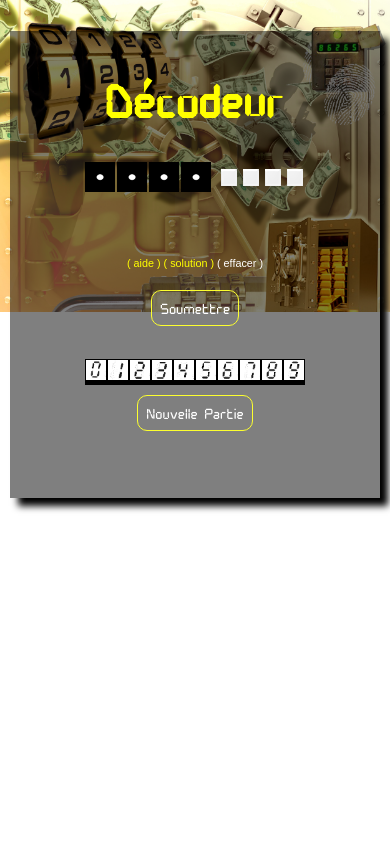
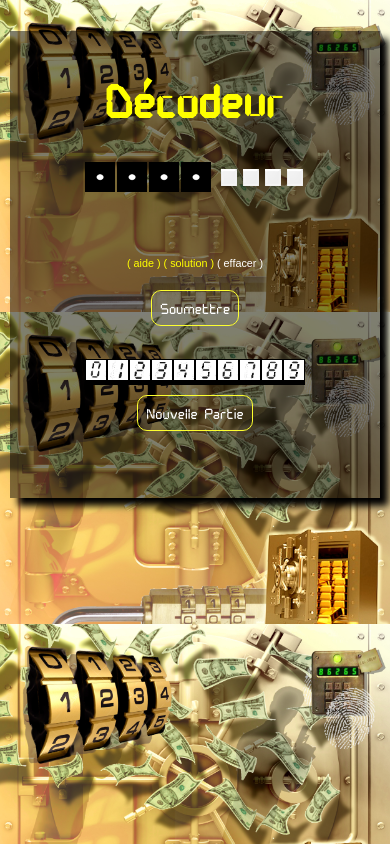
Before and after one commit to tonino24/decodeur, a plain HTML site: page index.html in a window 390 px wide. Drawn offline with Linux system fonts and the light colour scheme.

Commit message:
repeat-y bg

```diff
--- a/css/design.css
+++ b/css/design.css
@@ -169,6 +169,7 @@ a:hover .nocolor
 @media screen and (max-width: 680px) {
 	body {
 		background-size: contain;
+		background-repeat: repeat-y;
 	}
     div#menu {
         font-size: 12px;
```
